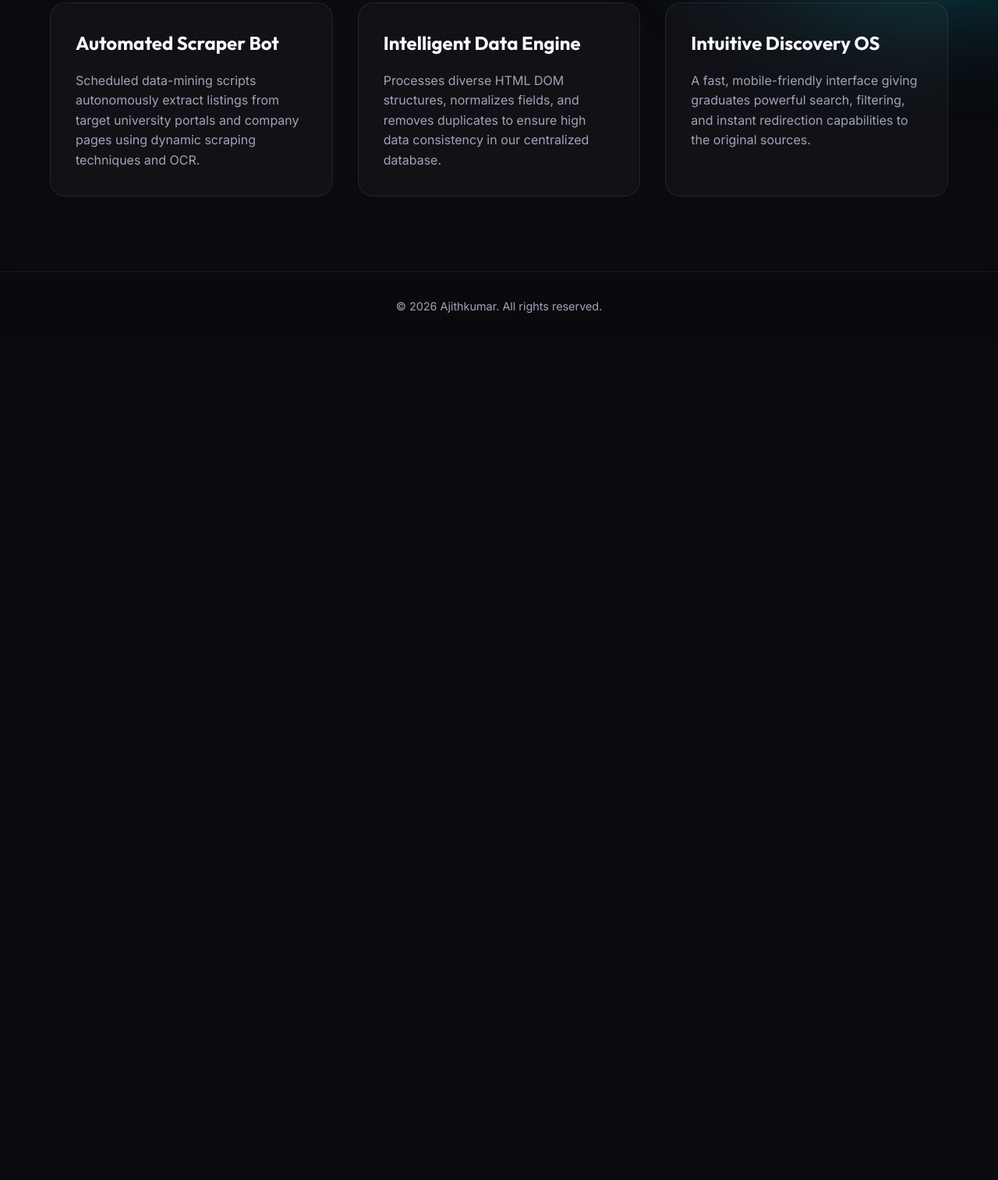
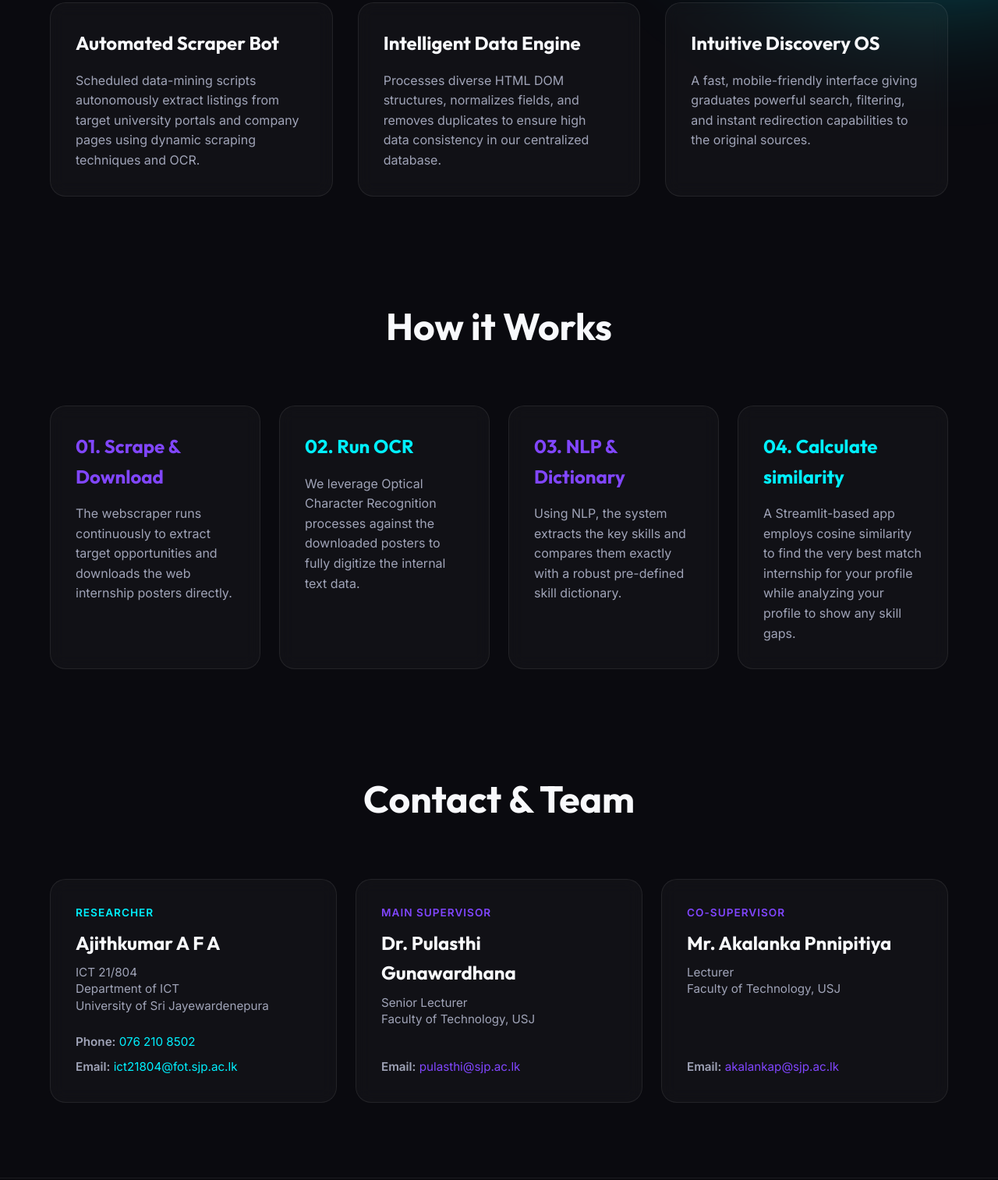
Before and after one commit to Legendesak/Research-website, a plain HTML site: page index.html in a window 1280 px wide. Shown: the part 1099-2612 px from the top of the page at 78% size. Before the commit the page ends 1535 px from the top, so only its background shows below. Drawn offline with Linux system fonts and the light colour scheme.

Commit message:
feat: add How it Works and Contact sections to index page and remove SRS button

```diff
--- a/index.html
+++ b/index.html
@@ -27,8 +27,8 @@
             <li><a href="#features">Features</a></li>
             <li><a href="#how-it-works">How it Works</a></li>
             <li><a href="src/research_document.pdf" target="_blank">Research</a></li>
+            <li><a href="#contact">Contact</a></li>
         </ul>
-        <button class="cta-btn" onclick="window.open('src/research_documentation.pdf', '_blank')">Read SRS</button>
     </nav>
 
     <header class="hero">
@@ -107,6 +107,78 @@
         </div>
     </section>
 
+    <section id="how-it-works" class="features-section" style="padding-top: 2rem;">
+        <h2 class="section-title fade-in">How it Works</h2>
+        <div class="features-grid" style="grid-template-columns: repeat(auto-fit, minmax(240px, 1fr)); gap: 1.5rem;">
+            <div class="feature-card glass-card hover-lift fade-in delay-1">
+                <h3 style="color: var(--accent-purple);">01. Scrape & Download</h3>
+                <p>The webscraper runs continuously to extract target opportunities and downloads the web internship
+                    posters directly.</p>
+            </div>
+            <div class="feature-card glass-card hover-lift fade-in delay-2">
+                <h3 style="color: var(--accent-blue);">02. Run OCR</h3>
+                <p>We leverage Optical Character Recognition processes against the downloaded posters to fully digitize
+                    the internal text data.</p>
+            </div>
+            <div class="feature-card glass-card hover-lift fade-in delay-3">
+                <h3 style="color: var(--accent-purple);">03. NLP & Dictionary</h3>
+                <p>Using NLP, the system extracts the key skills and compares them exactly with a robust pre-defined
+                    skill dictionary.</p>
+            </div>
+            <div class="feature-card glass-card hover-lift fade-in delay-4">
+                <h3 style="color: var(--accent-blue);">04. Calculate similarity</h3>
+                <p>A Streamlit-based app employs cosine similarity to find the very best match internship for your
+                    profile while analyzing your profile to show any skill gaps.</p>
+            </div>
+        </div>
+    </section>
+
+    <section id="contact" class="features-section" style="padding-top: 2rem;">
+        <h2 class="section-title fade-in">Contact & Team</h2>
+        <div class="features-grid" style="grid-template-columns: repeat(auto-fit, minmax(300px, 1fr)); gap: 1.5rem;">
+
+            <div class="feature-card glass-card hover-lift fade-in delay-1">
+                <div
+                    style="color: var(--accent-blue); font-weight: 700; font-size: 0.85rem; letter-spacing: 1px; text-transform: uppercase; margin-bottom: 0.5rem;">
+                    Researcher</div>
+                <h3 style="margin-bottom: 0.5rem; color: var(--text-primary);">Ajithkumar A F A</h3>
+                <p style="font-size: 0.95rem; line-height: 1.4; margin-bottom: 1.5rem; color: var(--text-secondary);">
+                    ICT 21/804<br>Department of ICT<br>University of Sri Jayewardenepura</p>
+                <p style="font-size: 0.95rem; margin-bottom: 0.5rem;"><strong>Phone:</strong> <a href="tel:0762108502"
+                        style="color: var(--accent-blue); transition: color 0.3s ease;">076 210 8502</a></p>
+                <p style="font-size: 0.95rem;"><strong>Email:</strong> <a href="mailto:ict21804@fot.sjp.ac.lk"
+                        style="color: var(--accent-blue); transition: color 0.3s ease;">ict21804@fot.sjp.ac.lk</a></p>
+            </div>
+
+            <div class="feature-card glass-card hover-lift fade-in delay-2"
+                style="display: flex; flex-direction: column;">
+                <div
+                    style="color: var(--accent-purple); font-weight: 700; font-size: 0.85rem; letter-spacing: 1px; text-transform: uppercase; margin-bottom: 0.5rem;">
+                    Main Supervisor</div>
+                <h3 style="margin-bottom: 0.5rem; color: var(--text-primary);">Dr. Pulasthi Gunawardhana</h3>
+                <p style="font-size: 0.95rem; line-height: 1.4; margin-bottom: 1.5rem; color: var(--text-secondary);">
+                    Senior Lecturer<br>Faculty of Technology, USJ</p>
+                <p style="font-size: 0.95rem; margin-top: auto;"><strong>Email:</strong> <a
+                        href="mailto:pulasthi@sjp.ac.lk"
+                        style="color: var(--accent-purple); transition: color 0.3s ease;">pulasthi@sjp.ac.lk</a></p>
+            </div>
+
+            <div class="feature-card glass-card hover-lift fade-in delay-3"
+                style="display: flex; flex-direction: column;">
+                <div
+                    style="color: var(--accent-purple); font-weight: 700; font-size: 0.85rem; letter-spacing: 1px; text-transform: uppercase; margin-bottom: 0.5rem;">
+                    Co-Supervisor</div>
+                <h3 style="margin-bottom: 0.5rem; color: var(--text-primary);">Mr. Akalanka Pnnipitiya</h3>
+                <p style="font-size: 0.95rem; line-height: 1.4; margin-bottom: 1.5rem; color: var(--text-secondary);">
+                    Lecturer<br>Faculty of Technology, USJ</p>
+                <p style="font-size: 0.95rem; margin-top: auto;"><strong>Email:</strong> <a
+                        href="mailto:akalankap@sjp.ac.lk"
+                        style="color: var(--accent-purple); transition: color 0.3s ease;">akalankap@sjp.ac.lk</a></p>
+            </div>
+
+        </div>
+    </section>
+
     <footer class="footer glass-nav">
         <p>&copy; 2026 Ajithkumar. All rights reserved.</p>
     </footer>
```
